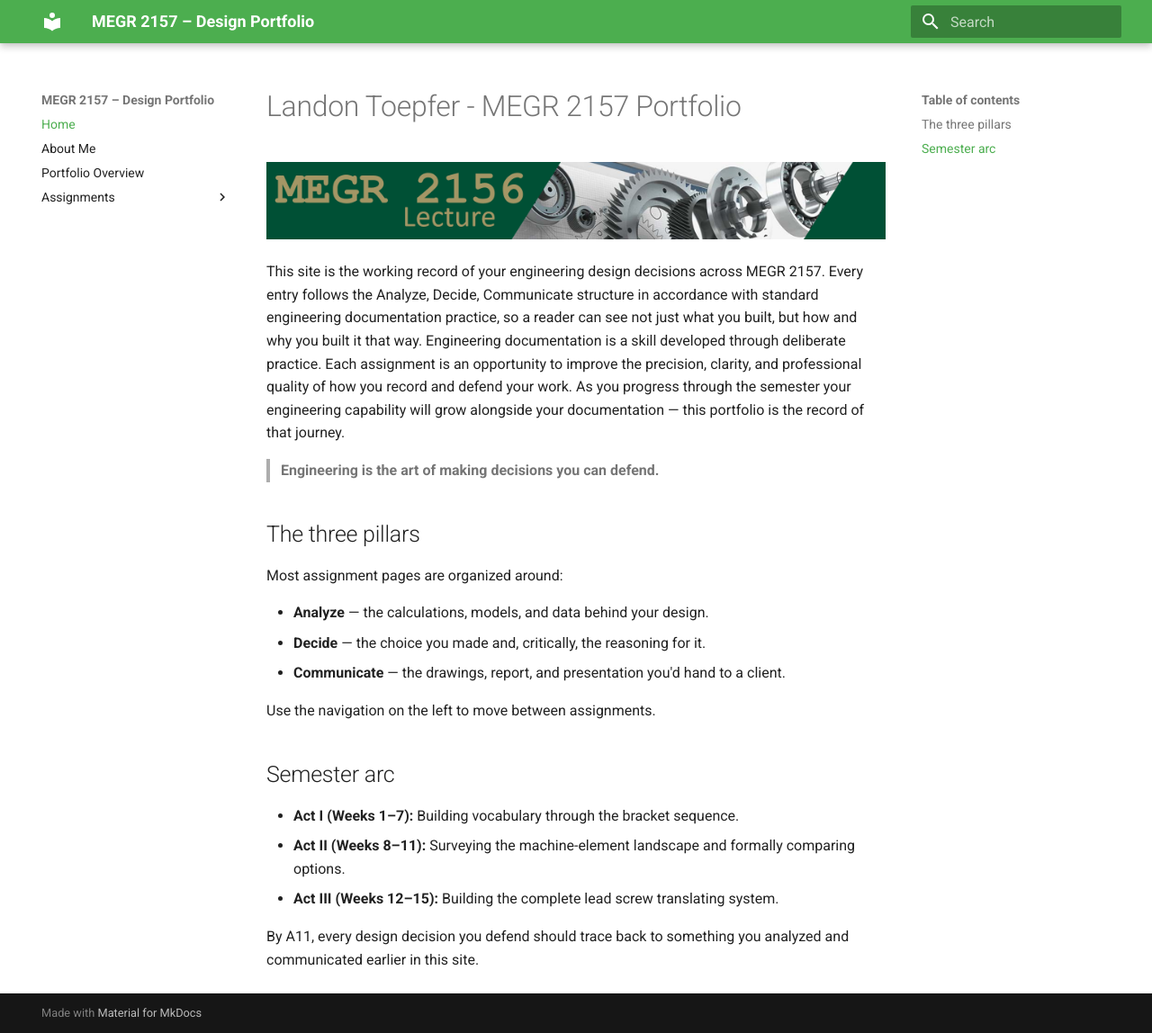
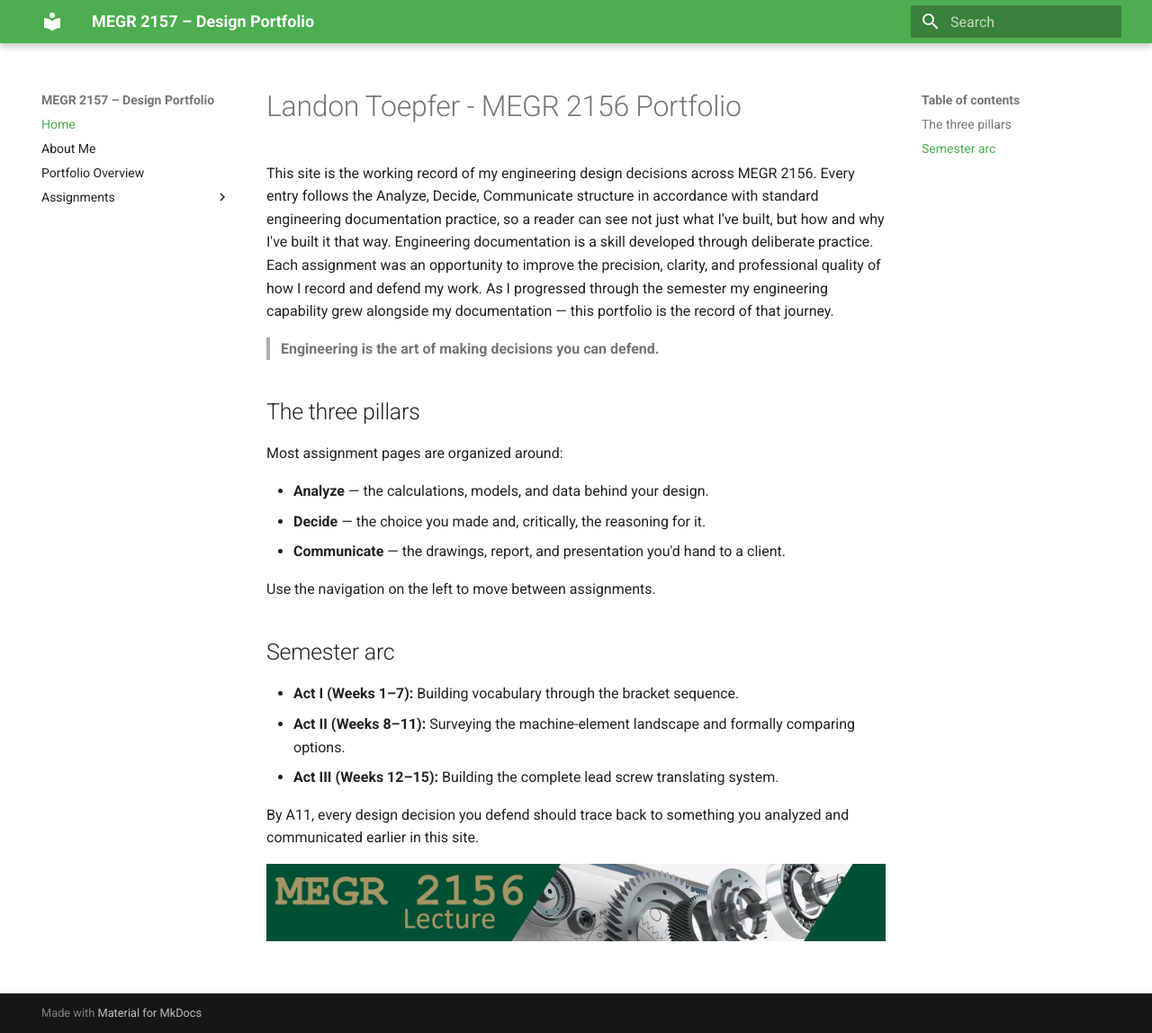
Before and after one commit to LandonToepfer/megr2157-portfolio, an MkDocs documentation site: the page built from docs/index.md, in a window 1280 px wide and 1148 px high. Shown: the whole window at 90% size. Built offline with MkDocs 1.6.1 and Material for MkDocs 9.7.7, drawn with Linux system fonts in a browser that asks for light colours.

Commit message:
Update index.md

```diff
--- a/docs/index.md
+++ b/docs/index.md
@@ -1,8 +1,8 @@
-# Landon Toepfer - MEGR 2157 Portfolio
+# Landon Toepfer - MEGR 2156 Portfolio
 
-![MEGR 2156-7 Title](MEGR2156title.png)
 
-This site is the working record of your engineering design decisions across MEGR 2157. Every entry follows the Analyze, Decide, Communicate structure in accordance with standard engineering documentation practice, so a reader can see not just what you built, but how and why you built it that way. Engineering documentation is a skill developed through deliberate practice. Each assignment is an opportunity to improve the precision, clarity, and professional quality of how you record and defend your work. As you progress through the semester your engineering capability will grow alongside your documentation — this portfolio is the record of that journey.
+
+This site is the working record of my engineering design decisions across MEGR 2156. Every entry follows the Analyze, Decide, Communicate structure in accordance with standard engineering documentation practice, so a reader can see not just what I've built, but how and why I've built it that way. Engineering documentation is a skill developed through deliberate practice. Each assignment was an opportunity to improve the precision, clarity, and professional quality of how I record and defend my work. As I progressed through the semester my engineering capability grew alongside my documentation — this portfolio is the record of that journey.
 
 > **Engineering is the art of making decisions you can defend.**
 
@@ -23,3 +23,5 @@ Use the navigation on the left to move between assignments.
 - **Act III (Weeks 12–15):** Building the complete lead screw translating system.
 
 By A11, every design decision you defend should trace back to something you analyzed and communicated earlier in this site.
+
+![MEGR 2156-7 Title](MEGR2156title.png)
```
